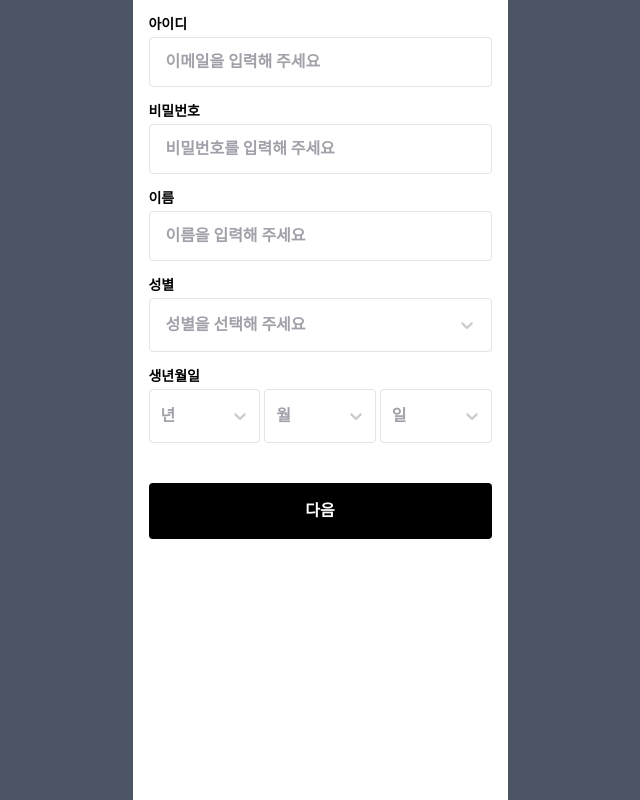
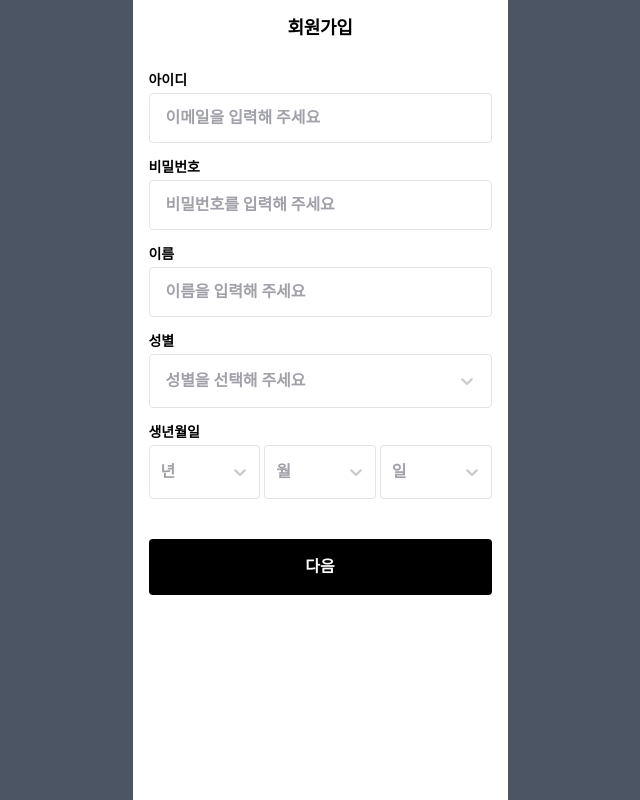
Before and after one commit to suziebelle003/perfitt_project, a React (Vite) app: page /signup in a window 1280 px wide. Shown: the whole page, without its empty margins (320-960 px from the left). Built offline with nearby package versions, Linux system fonts and the light colour scheme; no server answers; a web font is replaced by a local one.

Commit message:
edit: signin 수정

```diff
--- a/src/components/contents/signin/SignInSocialBtn.tsx
+++ b/src/components/contents/signin/SignInSocialBtn.tsx
@@ -16,7 +16,7 @@ const SignInSocialBtn = () => {
       const result = await signInWithPopup(auth, provider);
       setUserData(result.user); // 로그인 후 사용자 데이터를 상태에 설정
       console.log(result);
-      navigate('/signin');
+      navigate('/chat/signin ');
     } catch (error) {
       console.error('구글 로그인 실패:', error);
     }
--- a/src/pages/SignUp.tsx
+++ b/src/pages/SignUp.tsx
@@ -1,8 +1,10 @@
+import Header from '../components/common/Header';
 import SUInfo from '../components/contents/signup/SUInfo';
 
 const SignUp = () => {
   return (
     <>
+      <Header title='회원가입 '></Header>
       <SUInfo />
     </>
   );
```
